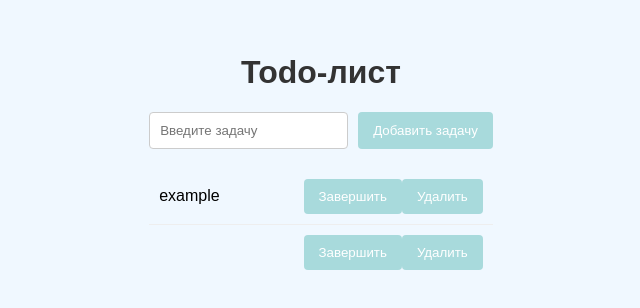
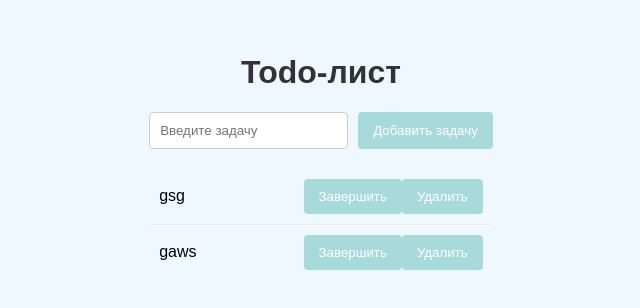
Before and after one commit to Desair1/todoList__result-ts, a React (Vite) app: page / in a window 1280 px wide. Shown: the part 236-544 px from the top of the page, without its empty margins (319-959 px from the left). Built offline with nearby package versions, Linux system fonts and the light colour scheme; data requests are answered from the project's data file.

Commit message:
Fixed addTask. title value works correctly

```diff
--- a/src/DataBase/db.json
+++ b/src/DataBase/db.json
@@ -1,13 +1,13 @@
 {
   "todos": [
     {
-      "id": "1",
-      "title": "example",
-      "comoleted": false
+      "id": "df3b",
+      "title": "gsg",
+      "completed": false
     },
     {
-      "id": "e58c",
-      "title": "",
+      "id": "5d10",
+      "title": "gaws",
       "completed": false
     }
   ]
--- a/src/components/TodoList.tsx
+++ b/src/components/TodoList.tsx
@@ -1,13 +1,13 @@
-import { useState } from "react";
+import { useEffect, useState } from "react";
 import TodoItem from "./TodoItem";
 import { TODO_URL } from "../DataBase/TODO_URL";
 
 const TodoList = () => {
   const [inputValue, setInputValue] = useState("");
 
-  const addTask = async (text: string) => {
+  const addTask = (text: string) => {
     try {
-      await fetch(TODO_URL, {
+      fetch(TODO_URL, {
         method: "POST",
         headers: { "Content-type": "application/json; charset=utf-8" },
         body: JSON.stringify({
@@ -33,7 +33,7 @@ const TodoList = () => {
         <input
           type="text"
           placeholder="Введите задачу"
-          onChange={() => setInputValue}
+          onChange={(e) => setInputValue(e.target.value)}
         />
         <button onClick={() => addTask(inputValue)}>Добавить задачу</button>
       </form>
```
